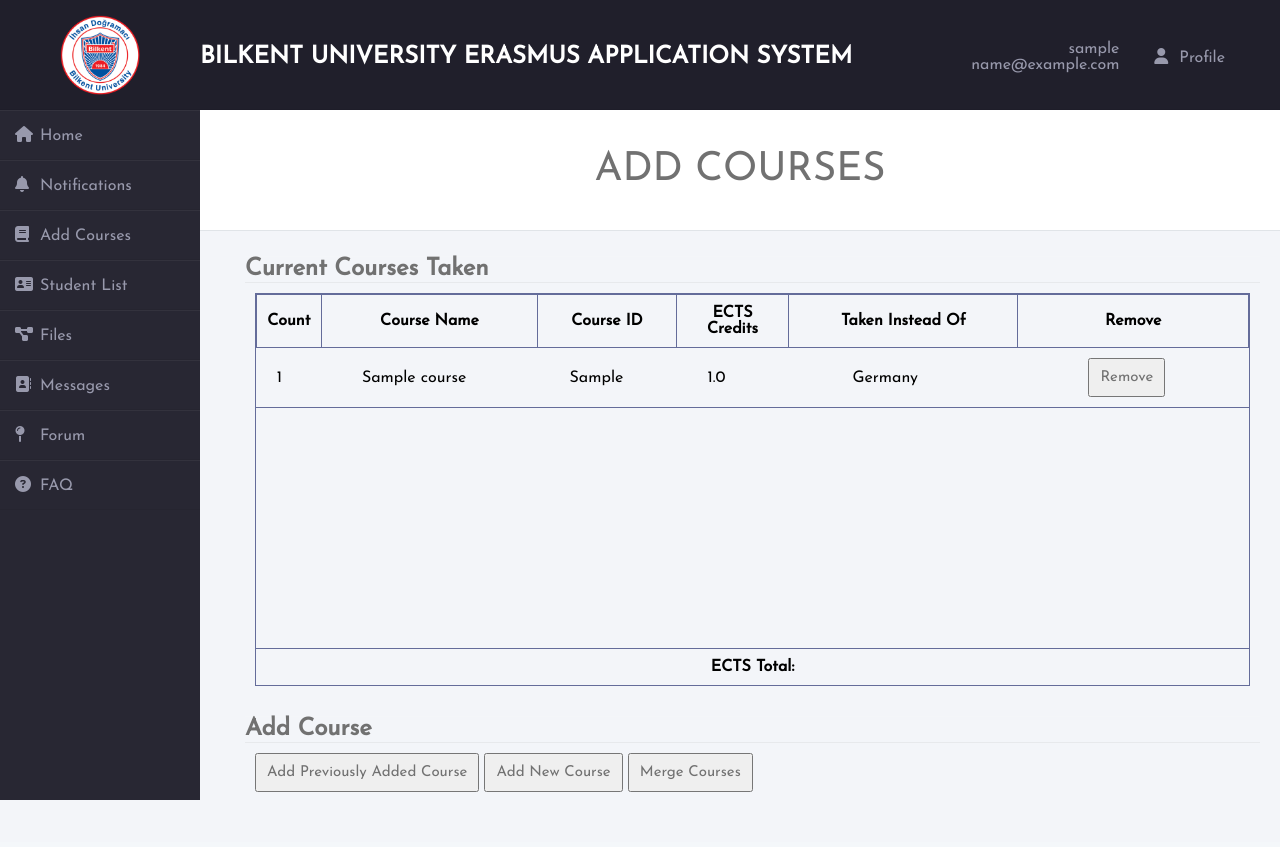
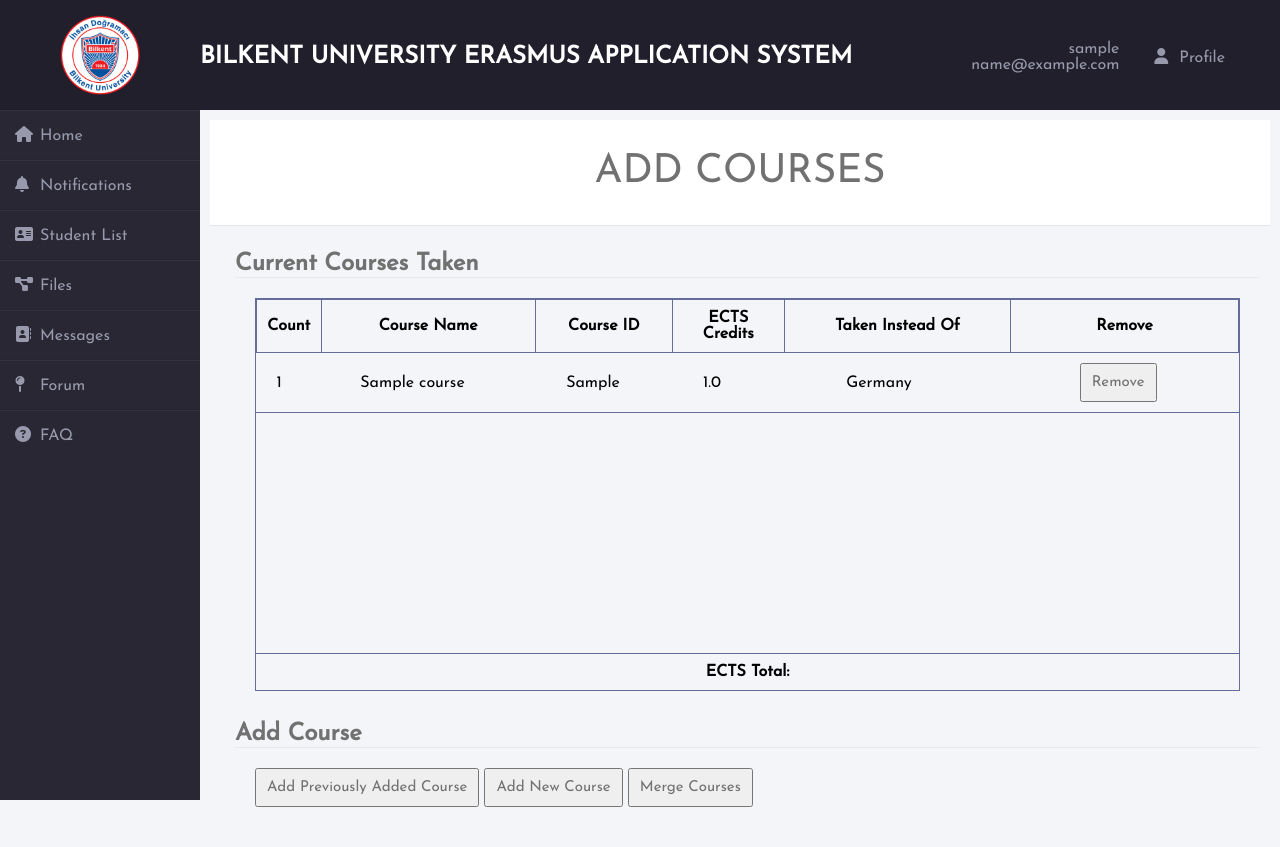
Before and after one commit to aysekelleci/cs319-project, a Django app: page /courses/ in a window 1280 px wide. Before the commit the page ends 800 px from the top, so only its background shows below. Run offline with Django 4.2, Linux system fonts and the light colour scheme; a user stored in the database is signed in; tables that the repository leaves empty hold one stand-in row (values such as "Sample post"); some libraries are stand-ins or nearby versions.

Commit message:
CSS File cleaned

```diff
--- a/erasmus/src/erasmus/accounts/static/styles.css
+++ b/erasmus/src/erasmus/accounts/static/styles.css
@@ -13,12 +13,12 @@ body{
    background-color: #f3f5f9;
 }
 
-.wrapper{
+.navbar_wrapper{
   display: flex;
   position: relative;
 }
 
-.wrapper .upperbar{
+.navbar_wrapper .upperbar{
   background: #201f2b;
   width: 100%;
   height: 110px;
@@ -28,12 +28,12 @@ body{
   border-bottom: 1px solid rgba(0,0,0,0.05);
 }
 
-.wrapper .upperbar .upperbar_content{
+.navbar_wrapper .upperbar .upperbar_content{
   display: flex;
   margin-left: 60px;
 }
 
-.wrapper .upperbar .upperbar_content .profile{
+.navbar_wrapper .upperbar .upperbar_content .profile{
   display: flex;
   align-items: center;
   gap: 20px;
@@ -44,11 +44,11 @@ body{
   margin-bottom: 30px;
 }
 
-.wrapper .upperbar .upperbar_content .profile .profile_text{
+.navbar_wrapper .upperbar .upperbar_content .profile .profile_text{
   text-align: right;
 }
 
-.wrapper .upperbar .upperbar_content .profile .profile_settings{
+.navbar_wrapper .upperbar .upperbar_content .profile .profile_settings{
   text-align: center;
   position: absolute;
   width: 300px;
@@ -60,17 +60,17 @@ body{
   border: 1px solid rgba(0,0,0,0.05);
 }
 
-.wrapper .upperbar .upperbar_content .profile li a{
+.navbar_wrapper .upperbar .upperbar_content .profile li a{
   color: #9899ac;
   display: block;
   padding: 15px;
 }
 
-.wrapper .upperbar .upperbar_content .profile:hover .profile_settings {
+.navbar_wrapper .upperbar .upperbar_content .profile:hover .profile_settings {
     display: block;
 }
 
-.wrapper .upperbar .upperbar_content h2{
+.navbar_wrapper .upperbar .upperbar_content h2{
   z-index: 999;
   color: #fff;
   text-transform: uppercase;
@@ -78,21 +78,21 @@ body{
   padding: 30px 60px;
 }
 
-.wrapper .upperbar .upperbar_content .profile ul li{
+.navbar_wrapper .upperbar .upperbar_content .profile ul li{
   border-bottom: 1px solid rgba(0,0,0,0.05);
   border-top: 1px solid rgba(255,255,255,0.05);
 }
 
-.wrapper .upperbar .upperbar_content .profile ul li:hover *{
+.navbar_wrapper .upperbar .upperbar_content .profile ul li:hover *{
   background-color: #db1430;
   color: #fff;
 }
 
-.wrapper .upperbar .upperbar_content .profile li a .fas{
+.navbar_wrapper .upperbar .upperbar_content .profile li a .fas{
   width: 25px;
 }
 
-.wrapper .sidebar{
+.navbar_wrapper .sidebar{
   width: 200px;
   height: 100%;
   background: #282733;
@@ -100,7 +100,7 @@ body{
   position: fixed;
 }
 
-.wrapper .sidebar h2{
+.navbar_wrapper .sidebar h2{
   color: #fff;
   text-transform: uppercase;
   text-align: left;
@@ -108,76 +108,37 @@ body{
   padding: 15px;
 }
 
-.wrapper .sidebar ul {
+.navbar_wrapper .sidebar ul {
   margin-top: 80px;
 }
 
-.wrapper .sidebar ul li{
+.navbar_wrapper .sidebar ul li{
   padding: 15px;
   border-bottom: 1px solid rgba(0,0,0,0.05);
   border-top: 1px solid rgba(255,255,255,0.05);
 }
 
-.wrapper .sidebar ul li a{
+.navbar_wrapper .sidebar ul li a{
   color: #9899ac;
   display: block;
 }
 
-.wrapper .sidebar ul li a{
+.navbar_wrapper .sidebar ul li a{
   color: #9899ac;
   display: block;
 }
 
-.wrapper .sidebar ul li a .fas{
+.navbar_wrapper .sidebar ul li a .fas{
   width: 25px;
 }
 
-.wrapper .sidebar ul li:hover{
+.navbar_wrapper .sidebar ul li:hover{
   background-color: #db1430;
   color: #fff;
 }
 
-.wrapper .sidebar ul li:hover a{
+.navbar_wrapper .sidebar ul li:hover a{
   color: #fff;
-}
-
-.wrapper .main_content{
-  margin-top: 110px;
-  width: 100%;
-  margin-left: 200px;
-}
-
-.wrapper .main_content .page_content{
-  margin-left: 25px;
-  margin-top: 25px;
-}
-
-.wrapper .main_content .header {
-  font-size: 40px;
-  text-transform: uppercase;
-  text-align: center;
-  padding: 40px;
-  background: #fff;
-  color: #717171;
-  border-bottom: 1px solid #e0e4e8;
-}
-.wrapper .main_content .courses_taken h2 {
-  border-bottom: 1px solid #bdb8d7;
-  border-bottom: 1px solid rgba(0,0,0,0.05);
-  border-top: 1px solid rgba(255,255,255,0.05);
-}
-
-.wrapper .main_content .courses_taken{
-  margin: 20px;
-  color: #717171;
-  line-height: 25px;
-}
-
-.wrapper .main_content .list{
-  display: flex;
-  margin: 20px;
-  color: #717171;
-  line-height: 25px;
 }
 
 input {
@@ -222,35 +183,21 @@ td {
   text-align: center;
 }
 
-.wrapper .main_content .courses_taken div{
-  display: block;
-  padding: 10px;
-  margin-bottom: 20px;
-}
-
 button{
   padding: 10px;
   font-size: 15px;
   color: #717171;
 }
 
-.wrapper .main_content .add_course .buttons {
-  display: block;
-  padding: 10px;
-  margin-bottom: 20px;
-}
-
-.wrapper .main_content .add_course{
-  margin: 20px;
-  color: #717171;
-  line-height: 25px;
-
-}
-
-.wrapper .main_content .add_course h2{
-  border-bottom: 1px solid #bdb8d7;
-  border-bottom: 1px solid rgba(0,0,0,0.05);
-  border-top: 1px solid rgba(255,255,255,0.05);
+input[type=submit], select {
+  width: 10%;
+  background-color: #4CAF50;
+  color: white;
+  padding: 14px 20px;
+  margin: 8px 0;
+  border: none;
+  border-radius: 4px;
+  cursor: pointer;
 }
 
 input[type=url], input[type=text], select {
@@ -263,13 +210,49 @@ input[type=url], input[type=text], select {
   box-sizing: border-box;
 }
 
-input[type=submit], select {
-  width: 10%;
-  background-color: #4CAF50;
-  color: white;
-  padding: 14px 20px;
-  margin: 8px 0;
-  border: none;
-  border-radius: 4px;
-  cursor: pointer;
+.navbar_wrapper .main_content{
+  margin-top: 110px;
+  width: 100%;
+  margin-left: 200px;
 }
+
+.navbar_wrapper .main_content .header {
+  font-size: 40px;
+  text-transform: uppercase;
+  text-align: center;
+  padding: 40px;
+  background: #fff;
+  color: #717171;
+  border-bottom: 1px solid #e0e4e8;
+}
+
+.navbar_wrapper .main_content .page_content{
+  margin-left: 25px;
+  margin-top: 25px;
+}
+
+.navbar_wrapper .main_content .add_course .buttons {
+  display: block;
+  padding: 10px;
+  margin-bottom: 20px;
+}
+
+
+.navbar_wrapper .main_content div{
+  margin: 10px;
+  color: #717171;
+  line-height: 25px;
+
+}
+
+.navbar_wrapper .main_content div h2{
+  border-bottom: 1px solid #bdb8d7;
+  border-bottom: 1px solid rgba(0,0,0,0.05);
+  border-top: 1px solid rgba(255,255,255,0.05);
+}
+
+.navbar_wrapper .main_content .courses_taken div{
+  display: block;
+  padding: 10px;
+  margin-bottom: 20px;
+}
--- a/erasmus/src/erasmus/accounts/templates/accounts/navbar.html
+++ b/erasmus/src/erasmus/accounts/templates/accounts/navbar.html
@@ -16,21 +16,21 @@
 </head>
 
 <body>
-<div class="wrapper">
+<div class="navbar_wrapper">
     <div class="sidebar">
         {% block sidebar %}
         <ul>
             <li><a href="../../accounts/profile/"><i class="fas fa-home"></i>Home</a></li>
             <li><a href="#"><i class="fas fa-bell"></i>Notifications</a></li>
-            {% if user_ty == "Student" %}
+            {% if user_type == "Student" %}
             <li><a href="../../courses"><i class="fas fa-book"></i>Add Courses</a></li>
-            {% elif user_ty == "Coordinator" or user_ty == "BoardMember" %}
+            {% elif user_type == "Coordinator" or user_ty == "BoardMember" %}
             <li><a href="../../courses"><i class="fas fa-address-card"></i>Student List</a></li>
             {% else %}
             <li><a href="../../courses"><i class="fas fa-book"></i>Add Courses</a></li>
             <li><a href="../../courses"><i class="fas fa-address-card"></i>Student List</a></li>
             {%endif%}
-            <li><a href="ssss"><i class="fas fa-project-diagram"></i>Files</a></li>
+            <li><a href="../../documents"><i class="fas fa-project-diagram"></i>Files</a></li>
             <li><a href="#"><i class="fas fa-address-book"></i>Messages</a></li>
             <li><a href="#"><i class="fas fa-map-pin"></i>Forum</a></li>
 			<li><a href="#"><i class="fas fa-question-circle"></i>FAQ</a></li>
--- a/erasmus/src/erasmus/courses/templates/courses/courses.html
+++ b/erasmus/src/erasmus/courses/templates/courses/courses.html
@@ -125,5 +125,4 @@
         </div>
     </div>
 </div>
-</div>
 {% endblock %}
```
Lines whose indentation alone changed are shown as unchanged.
